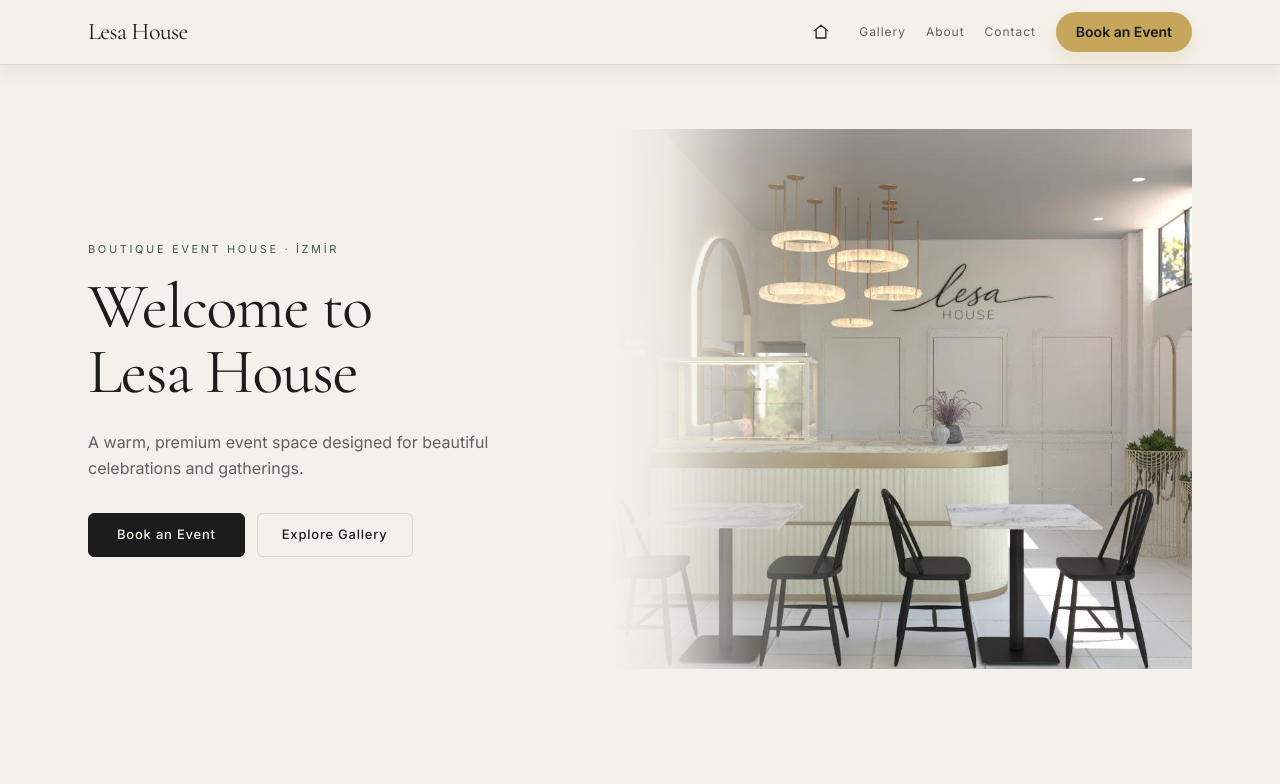
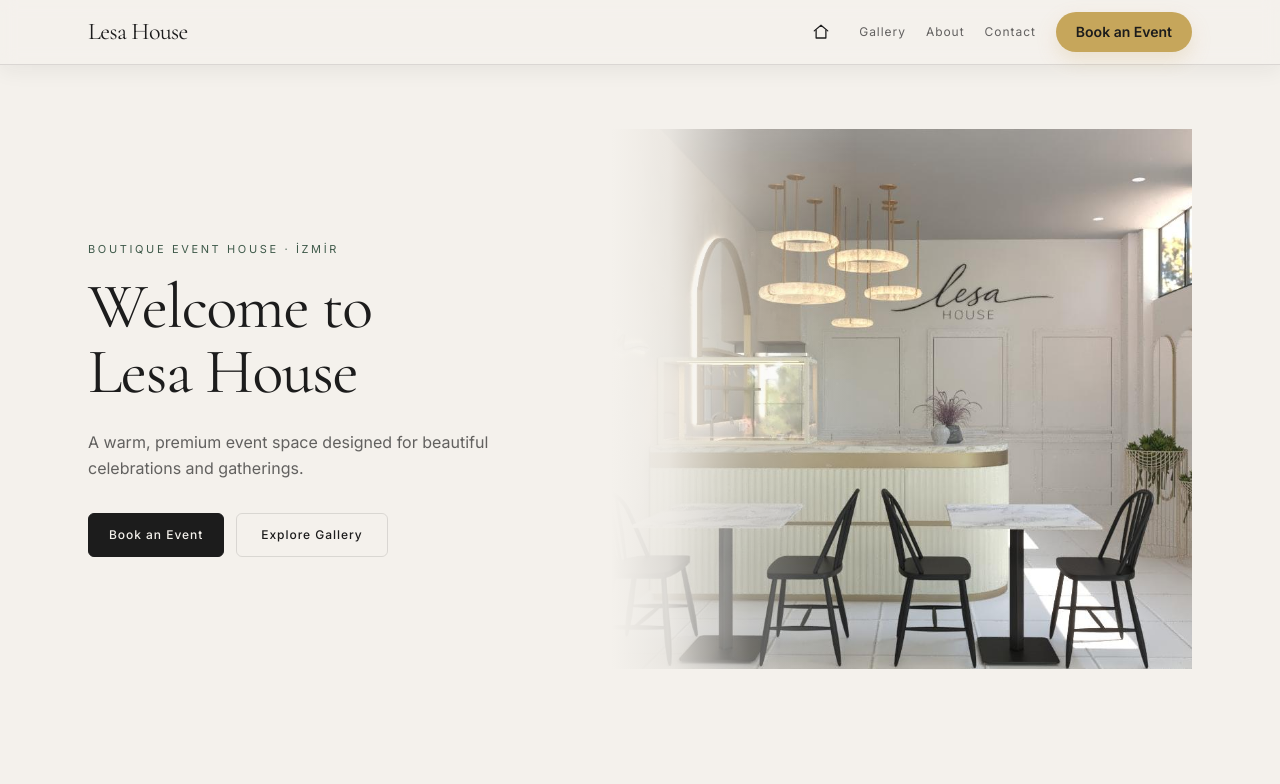
Before and after one commit to irema00/lesa-house-site, a Next.js app: page / in a window 1280 px wide. Shown: the top 784 px of the page. Built offline with nearby package versions, Linux system fonts and the light colour scheme.

Commit message:
fix cta buttons layout

```diff
--- a/app/components/sections/Hero.tsx
+++ b/app/components/sections/Hero.tsx
@@ -23,7 +23,7 @@ export function Hero() {
             </div>
 
             {/* Content */}
-            <div className="relative z-10 px-6 pt-20 pb-10">
+            <div className="relative z-10 px-4 pt-10 pb-10">
               <p className="text-[10px] uppercase tracking-[0.22em] text-[var(--forest)]">
                 {site.hero.kicker}
               </p>
@@ -36,7 +36,7 @@ export function Hero() {
                 {site.hero.subheadline}
               </p>
 
-              <div className="mt-7 flex flex-row items-start gap-3">
+              <div className="mt-7 grid grid-cols-2 gap-3 max-w-[320px]">
                 <a href={site.hero.primaryCta.href} className={ui.btnPrimary}>
                   {site.hero.primaryCta.label}
                 </a>
--- a/app/content/site.ts
+++ b/app/content/site.ts
@@ -25,7 +25,6 @@ export const site = {
     mobile: {
       kicker: "Welcome to",
       headline: "Lesa House",
-      primaryCta: { label: "Book an Event", href: "#contact" },
     },
   },
   about: {
--- a/app/ui.ts
+++ b/app/ui.ts
@@ -4,9 +4,9 @@ export const ui = {
   h2: "font-serif text-3xl tracking-tight text-[var(--black)] sm:text-4xl",
   p: "text-[color:var(--muted)] leading-relaxed",
   btnPrimary:
-    "inline-flex h-11 items-center justify-center rounded-md border border-[var(--black)] bg-[var(--black)] px-7 text-[13px] font-medium tracking-[0.06em] text-[var(--cream)] transition-all duration-200 h hover:tracking-[0.12em] hover:scale-[1.02] hover:bg-transparent hover:text-[var(--black)] active:scale-[0.97]",
+    "inline-flex h-11 items-center justify-center whitespace-nowrap rounded-md border border-[var(--black)] bg-[var(--black)] px-5 text-[12px] font-medium tracking-[0.08em] text-[var(--cream)] transition duration-200 hover:bg-transparent hover:text-[var(--black)] active:scale-[0.98]",
   btnSecondary:
-    "inline-flex h-11 items-center justify-center rounded-md border border-[var(--border)] bg-transparent px-6 text-[13px] font-medium tracking-[0.06em] text-[var(--black)] transition-all duration-200 hover:tracking-[0.12em] hover:scale-[1.02] hover:bg-black/5 active:scale-[0.97]",
+    "inline-flex h-11 items-center justify-center whitespace-nowrap rounded-md border border-[var(--border)] bg-transparent px-6 text-[12px] font-medium tracking-[0.08em] text-[var(--black)] transition duration-200 hover:bg-black/5 active:scale-[0.98]",
 
   // Header
   headerWrap:
```
